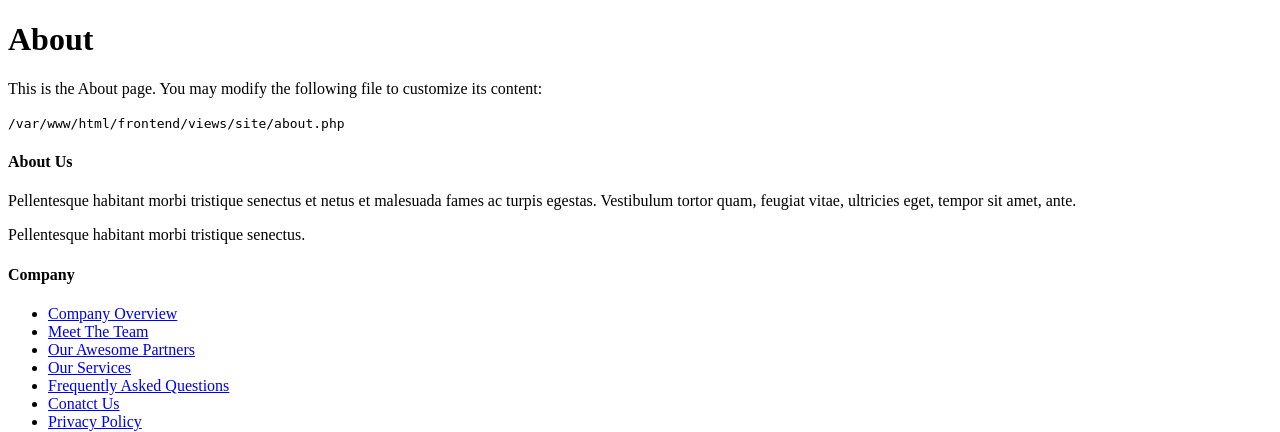
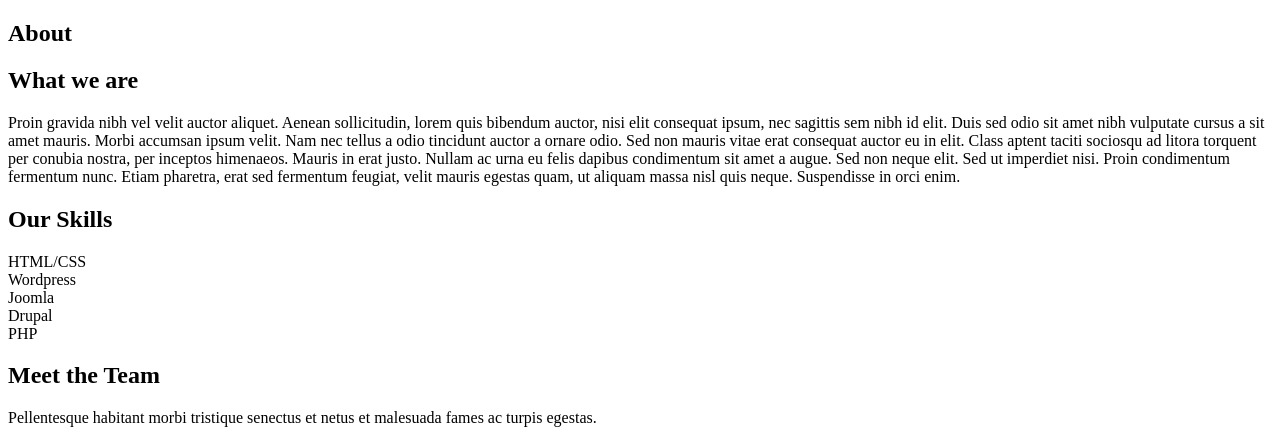
Before and after one commit to qschen2/yii-china, a Yii app: template frontend/views/site/about.php in a window 1280 px wide. Shown: the top 432 px of the page. Run offline with PHP 8.4 and a stand-in for Yii, Linux system fonts and the light colour scheme; the template is opened without the code that fills it, so the values that code supplies are empty; some libraries are stand-ins or nearby versions.

Commit message:
关于我们静态页面的更换

```diff
--- a/frontend/views/layouts/main.php
+++ b/frontend/views/layouts/main.php
@@ -1,5 +1,4 @@
 <?php
-
 /* @var $this \yii\web\View */
 /* @var $content string */
 
@@ -59,6 +58,26 @@
     </div>
 </header><!--/header-->
 
+<?php if (isset($this->params['breadcrumbs'])): ?>
+<section id="title" class="emerald">
+    <div class="container">
+        <div class="row">
+            <div class="col-sm-6">
+                <h1><?= isset($this->title) ? $this->title : '' ?></h1>
+                <!-- <p>message</p> -->
+            </div>
+            <div class="col-sm-6">
+                <?= Breadcrumbs::widget([
+                    'options' => ['class' => 'breadcrumb pull-right'],
+                    'links' => isset($this->params['breadcrumbs']) ? $this->params['breadcrumbs'] : [],
+                ]) ?>
+            </div>
+        </div>
+    </div>
+</section><!--/#title-->
+<?php endif ?>
+
+<?= Alert::widget() ?>
 <?= $content ?>
 
 <section id="bottom" class="wet-asphalt">
--- a/frontend/views/site/about.php
+++ b/frontend/views/site/about.php
@@ -1,16 +1,86 @@
 <?php
+use yii\helpers\Html;
 
 /* @var $this yii\web\View */
-
-use yii\helpers\Html;
-
 $this->title = 'About';
 $this->params['breadcrumbs'][] = $this->title;
 ?>
-<div class="site-about">
-    <h1><?= Html::encode($this->title) ?></h1>
+<section id="about-us" class="container">
+    <div class="row">
+        <div class="col-sm-6">
+            <h2>What we are</h2>
+            <p>Proin gravida nibh vel velit auctor aliquet. Aenean sollicitudin, lorem quis bibendum auctor, nisi elit consequat ipsum, nec sagittis sem nibh id elit. Duis sed odio sit amet nibh vulputate cursus a sit amet mauris. Morbi accumsan ipsum velit. Nam nec tellus a odio tincidunt auctor a ornare odio. Sed non  mauris vitae erat consequat auctor eu in elit. Class aptent taciti sociosqu ad litora torquent per conubia nostra, per inceptos himenaeos. Mauris in erat justo. Nullam ac urna eu felis dapibus condimentum sit amet a augue. Sed non neque elit. Sed ut imperdiet nisi. Proin condimentum fermentum nunc. Etiam pharetra, erat sed fermentum feugiat, velit mauris egestas quam, ut aliquam massa nisl quis neque. Suspendisse in orci enim.</p>
+        </div><!--/.col-sm-6-->
+        <div class="col-sm-6">
+            <h2>Our Skills</h2>
+            <div>
+                <div class="progress">
+                    <div class="progress-bar progress-bar-danger" role="progressbar" aria-valuenow="90" aria-valuemin="0" aria-valuemax="100" style="width: 90%;">
+                        <span>HTML/CSS</span>
+                    </div>
+                </div>
+                <div class="progress">
+                    <div class="progress-bar progress-bar-success" role="progressbar" aria-valuenow="70" aria-valuemin="0" aria-valuemax="100" style="width: 70%;">
+                        <span>Wordpress</span>
+                    </div>
+                </div>
+                <div class="progress">
+                    <div class="progress-bar" role="progressbar" aria-valuenow="40" aria-valuemin="0" aria-valuemax="100" style="width: 40%;">
+                        <span>Joomla</span>
+                    </div>
+                </div>
+                <div class="progress">
+                    <div class="progress-bar progress-bar-info" role="progressbar" aria-valuenow="55" aria-valuemin="0" aria-valuemax="100" style="width: 55%;">
+                        <span>Drupal</span>
+                    </div>
+                </div>
+                <div class="progress">
+                    <div class="progress-bar progress-bar-warning" role="progressbar" aria-valuenow="75" aria-valuemin="0" aria-valuemax="100" style="width: 75%;">
+                        <span>PHP</span>
+                    </div>
+                </div>
+            </div>
+        </div><!--/.col-sm-6-->
+    </div><!--/.row-->
 
-    <p>This is the About page. You may modify the following file to customize its content:</p>
+    <div class="gap"></div>
+    <h1 class="center">Meet the Team</h1>
+    <p class="lead center">Pellentesque habitant morbi tristique senectus et netus et malesuada fames ac turpis egestas.</p>
+    <div class="gap"></div>
 
-    <code><?= __FILE__ ?></code>
-</div>
+    <div id="meet-the-team" class="row">
+        <div class="col-md-3 col-xs-6">
+            <div class="center">
+                <p><img class="img-responsive img-thumbnail img-circle" src="statics/images/team-member.jpg" alt="" ></p>
+                <h5>David J. Robbins<small class="designation muted">Senior Vice President</small></h5>
+                <p>Morbi accumsan ipsum velit. Nam nec tellus a odio tincidunt auctor.</p>
+                <a class="btn btn-social btn-facebook" href="#"><i class="icon-facebook"></i></a> <a class="btn btn-social btn-google-plus" href="#"><i class="icon-google-plus"></i></a> <a class="btn btn-social btn-twitter" href="#"><i class="icon-twitter"></i></a> <a class="btn btn-social btn-linkedin" href="#"><i class="icon-linkedin"></i></a>
+            </div>
+        </div>
+
+        <div class="col-md-3 col-xs-6">
+            <div class="center">
+                <p><img class="img-responsive img-thumbnail img-circle" src="statics/images/team-member.jpg" alt="" ></p>
+                <h5>David J. Robbins<small class="designation muted">Senior Vice President</small></h5>
+                <p>Morbi accumsan ipsum velit. Nam nec tellus a odio tincidunt auctor.</p>
+                <a class="btn btn-social btn-facebook" href="#"><i class="icon-facebook"></i></a> <a class="btn btn-social btn-google-plus" href="#"><i class="icon-google-plus"></i></a> <a class="btn btn-social btn-twitter" href="#"><i class="icon-twitter"></i></a> <a class="btn btn-social btn-linkedin" href="#"><i class="icon-linkedin"></i></a>
+            </div>
+        </div>
+        <div class="col-md-3 col-xs-6">
+            <div class="center">
+                <p><img class="img-responsive img-thumbnail img-circle" src="statics/images/team-member.jpg" alt="" ></p>
+                <h5>David J. Robbins<small class="designation muted">Senior Vice President</small></h5>
+                <p>Morbi accumsan ipsum velit. Nam nec tellus a odio tincidunt auctor.</p>
+                <a class="btn btn-social btn-facebook" href="#"><i class="icon-facebook"></i></a> <a class="btn btn-social btn-google-plus" href="#"><i class="icon-google-plus"></i></a> <a class="btn btn-social btn-twitter" href="#"><i class="icon-twitter"></i></a> <a class="btn btn-social btn-linkedin" href="#"><i class="icon-linkedin"></i></a>
+            </div>
+        </div>
+        <div class="col-md-3 col-xs-6">
+            <div class="center">
+                <p><img class="img-responsive img-thumbnail img-circle" src="statics/images/team-member.jpg" alt="" ></p>
+                <h5>David J. Robbins<small class="designation muted">Senior Vice President</small></h5>
+                <p>Morbi accumsan ipsum velit. Nam nec tellus a odio tincidunt auctor.</p>
+                <a class="btn btn-social btn-facebook" href="#"><i class="icon-facebook"></i></a> <a class="btn btn-social btn-google-plus" href="#"><i class="icon-google-plus"></i></a> <a class="btn btn-social btn-twitter" href="#"><i class="icon-twitter"></i></a> <a class="btn btn-social btn-linkedin" href="#"><i class="icon-linkedin"></i></a>
+            </div>
+        </div>
+    </div><!--/#meet-the-team-->
+</section><!--/#about-us-->
```
Lines whose indentation alone changed are shown as unchanged.
